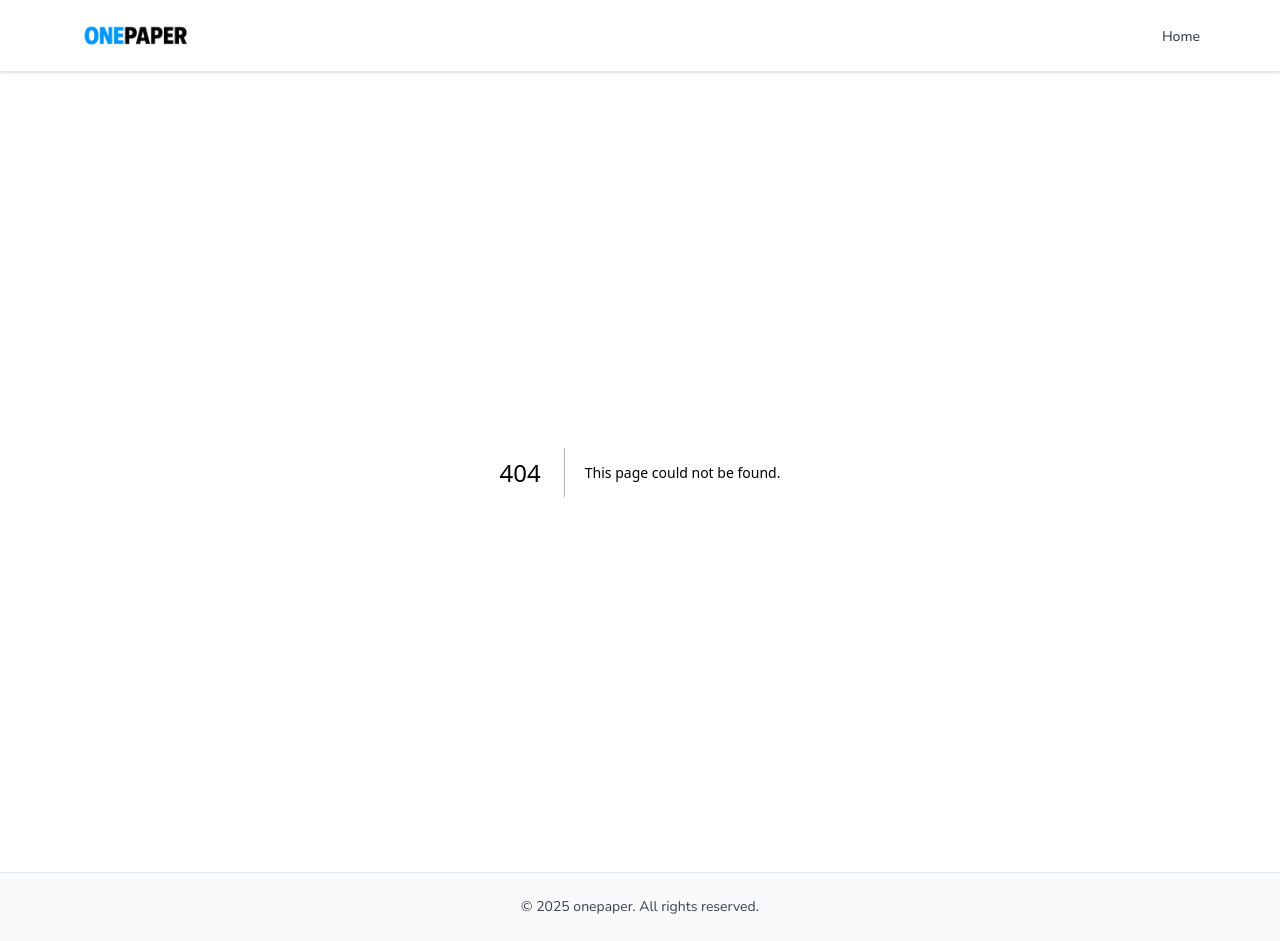
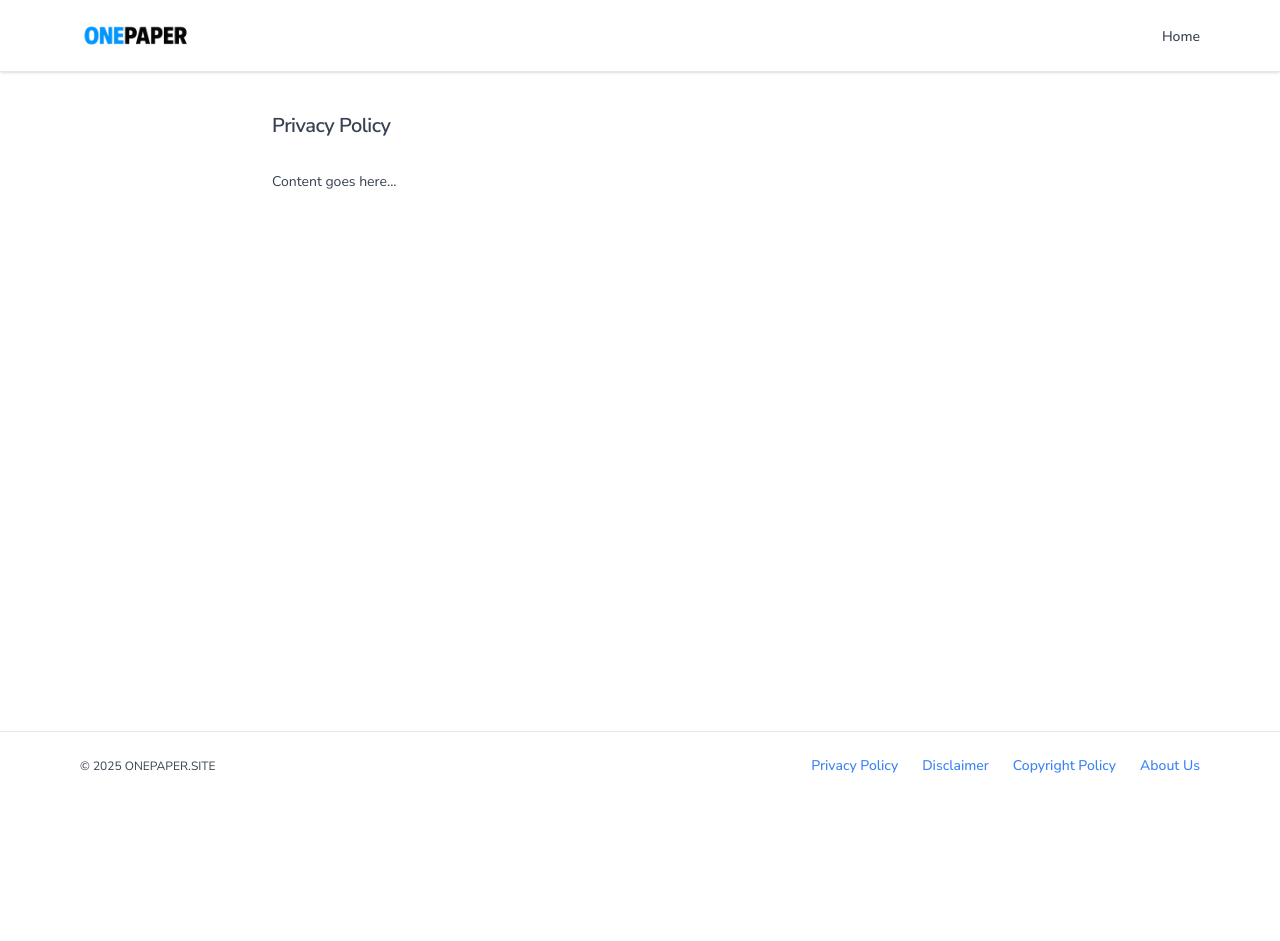
Before and after one commit to waqarkhan424/mcqs-app, a Next.js app: page /privacy-policy in a window 1280 px wide. Before the commit this address had no page. After the commit the page ends 800 px from the top, so only its background shows below. Built offline with nearby package versions, Linux system fonts and the light colour scheme.

Commit message:
new commit

```diff
--- a/app/components/site-footer.tsx
+++ b/app/components/site-footer.tsx
@@ -1,17 +1,32 @@
-import Typography from "@/components/ui/typography";
+import Typography from "@/components/ui/typography"
+import Link from "next/link"
 
 export default function SiteFooter() {
     return (
-        <footer className="border-t bg-muted text-muted-foreground">
-            <div className="max-w-6xl mx-auto px-4 py-6 text-center">
+        <footer className="border-t bg-white/90 backdrop-blur-sm text-muted-foreground mt-10">
+            <div className="max-w-6xl mx-auto px-4 py-6 flex flex-col sm:flex-row sm:items-center sm:justify-between gap-4 text-sm">
 
-                <Typography variant="p" className="text-sm">
-                    © {new Date().getFullYear()}{" "}
-                    <span className="text-muted-foreground">onepaper</span>. All rights reserved.
+                {/* Left: Copyright */}
+                <Typography variant="p" className="text-xs text-muted-foreground text-center sm:text-left">
+                    © {new Date().getFullYear()} <span>ONEPAPER.SITE</span>
                 </Typography>
 
-
+                {/* Right: Footer Links */}
+                <div className="flex flex-wrap justify-center sm:justify-end gap-x-6 gap-y-2 text-primary font-medium">
+                    <Link href="/privacy-policy" className="hover:underline transition">
+                        Privacy Policy
+                    </Link>
+                    <Link href="/disclaimer" className="hover:underline transition">
+                        Disclaimer
+                    </Link>
+                    <Link href="/copyright-policy" className="hover:underline transition">
+                        Copyright Policy
+                    </Link>
+                    <Link href="/about-us" className="hover:underline transition">
+                        About Us
+                    </Link>
+                </div>
             </div>
         </footer>
-    );
+    )
 }
--- /dev/null
+++ b/app/privacy-policy/page.tsx
@@ -0,0 +1,10 @@
+import Typography from "@/components/ui/typography"
+
+export default function PrivacyPolicyPage() {
+    return (
+        <div className="max-w-3xl mx-auto px-4 py-10 space-y-6">
+            <Typography variant="h2">Privacy Policy</Typography>
+            <Typography affects="muted">Content goes here...</Typography>
+        </div>
+    )
+}
```
Also changed, not shown: app/about-us/page.tsx (added), app/copyright-policy/page.tsx (added), app/disclaimer/page.tsx (added).
